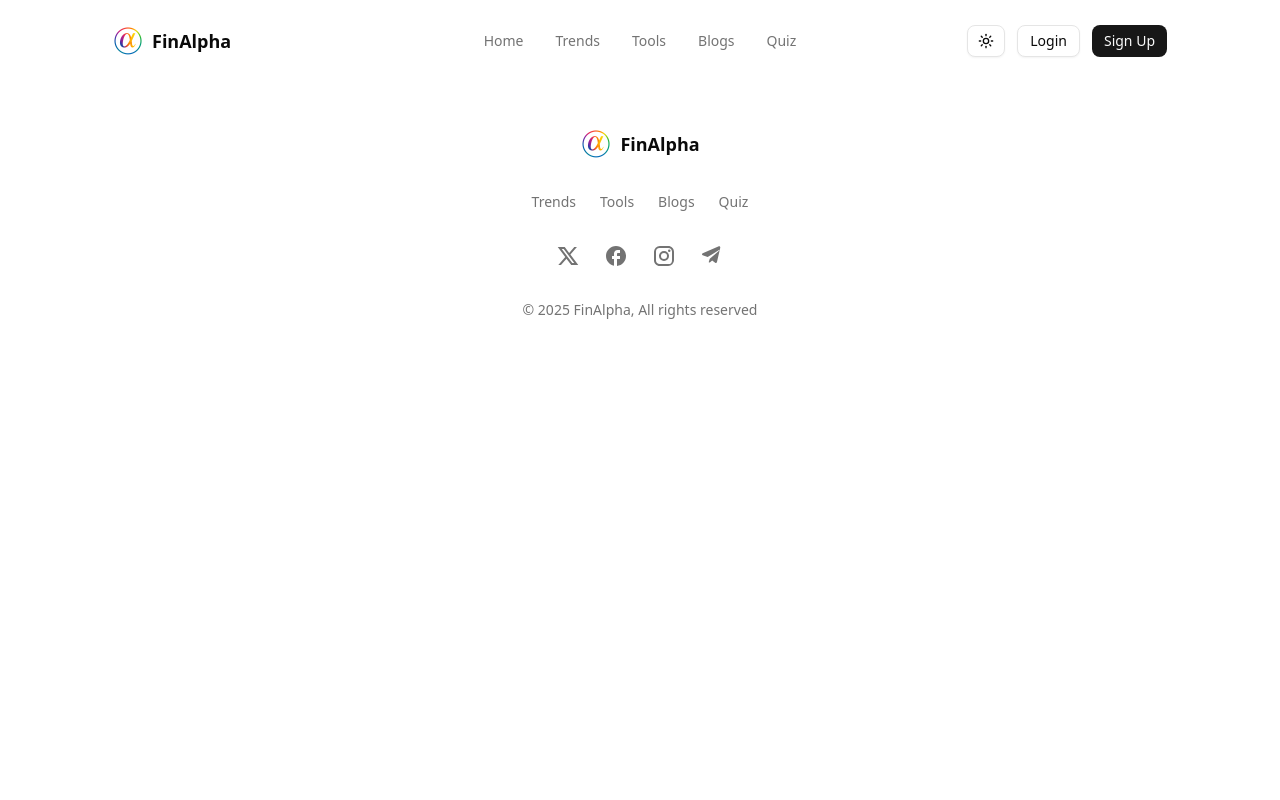
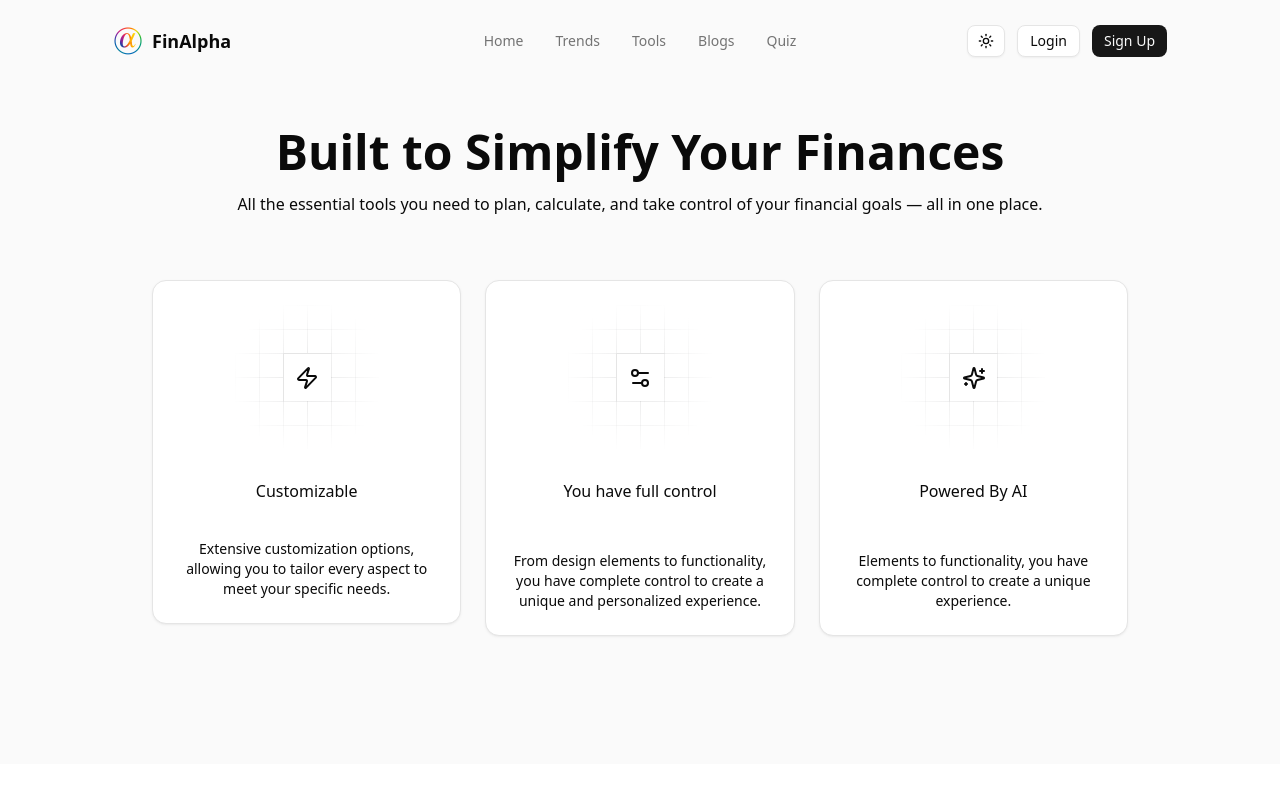
Before and after one commit to shibu-sd/FinAlpha, a Next.js app: page /tools in a window 1280 px wide. Shown: the top 800 px of the page. Built offline with nearby package versions, Linux system fonts and the light colour scheme.

Commit message:
updated tools page to include features

```diff
--- a/app/tools/page.tsx
+++ b/app/tools/page.tsx
@@ -1,3 +1,4 @@
+import Features from "@/components/features/tools-features";
 import FooterSection from "@/components/footer";
 import { HeroHeader } from "@/components/hero/hero-header";
 
@@ -5,6 +6,7 @@ export default function Tools() {
   return (
     <>
         <HeroHeader />
+        <Features />
         <FooterSection />
     </>
   );
```
